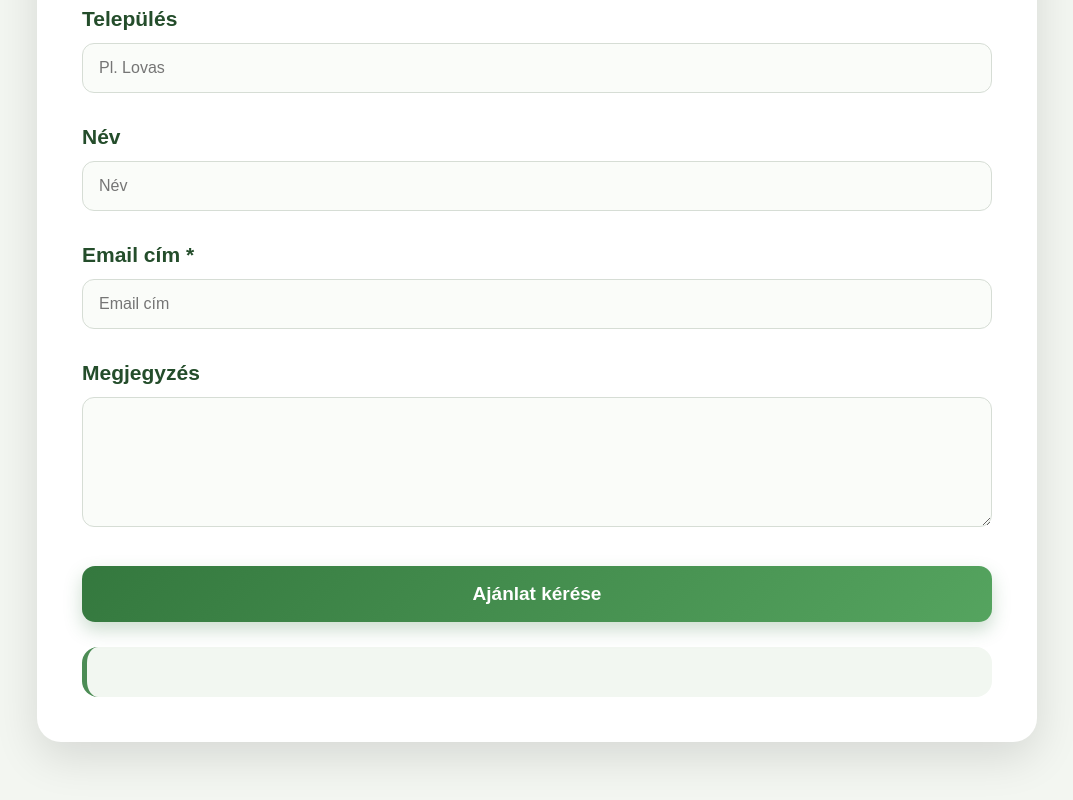
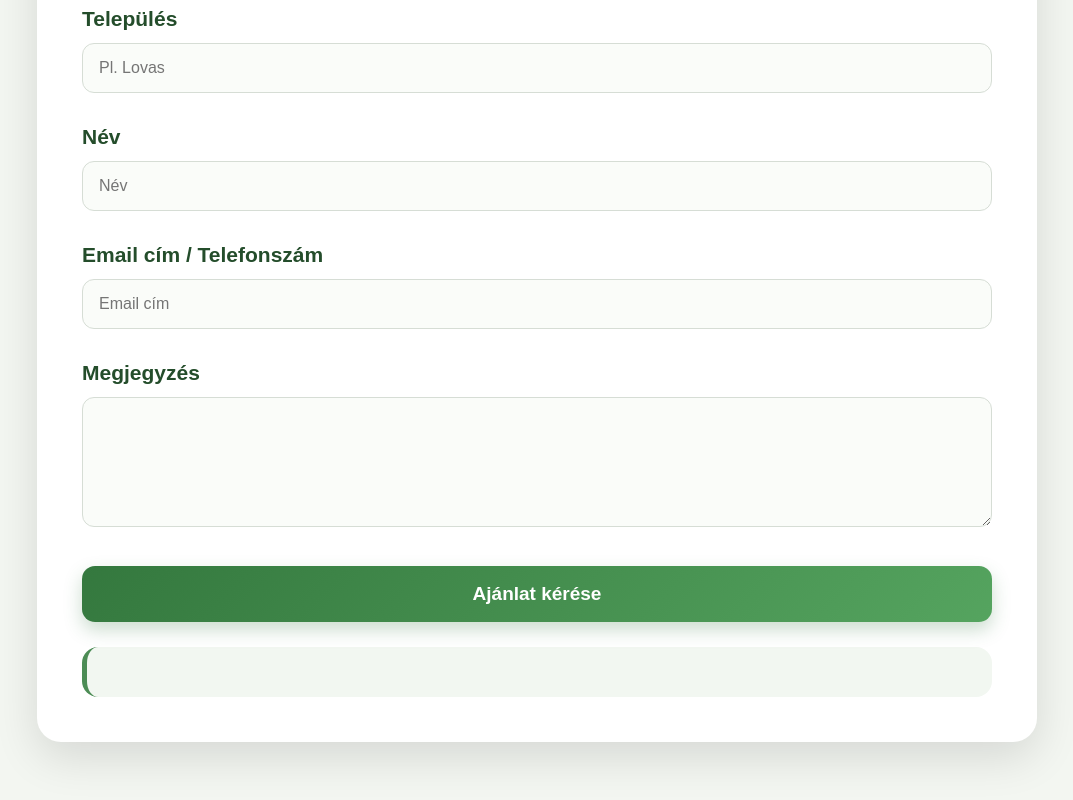
Before and after one commit to pikobenedek-art/lovasi-kert-ai, a website: page public/index.html in a window 1280 px wide. Shown: the part 1042-1842 px from the top of the page, without its empty margins (103-1176 px from the left). Drawn offline with Linux system fonts and the light colour scheme.

Commit message:
Update index.html

```diff
--- a/public/index.html
+++ b/public/index.html
@@ -160,7 +160,7 @@ placeholder="Név">
 
 
 
-<h2>Email cím *</h2>
+<h2>Email cím / Telefonszám </h2>
 
 <input
     type="email"
```
